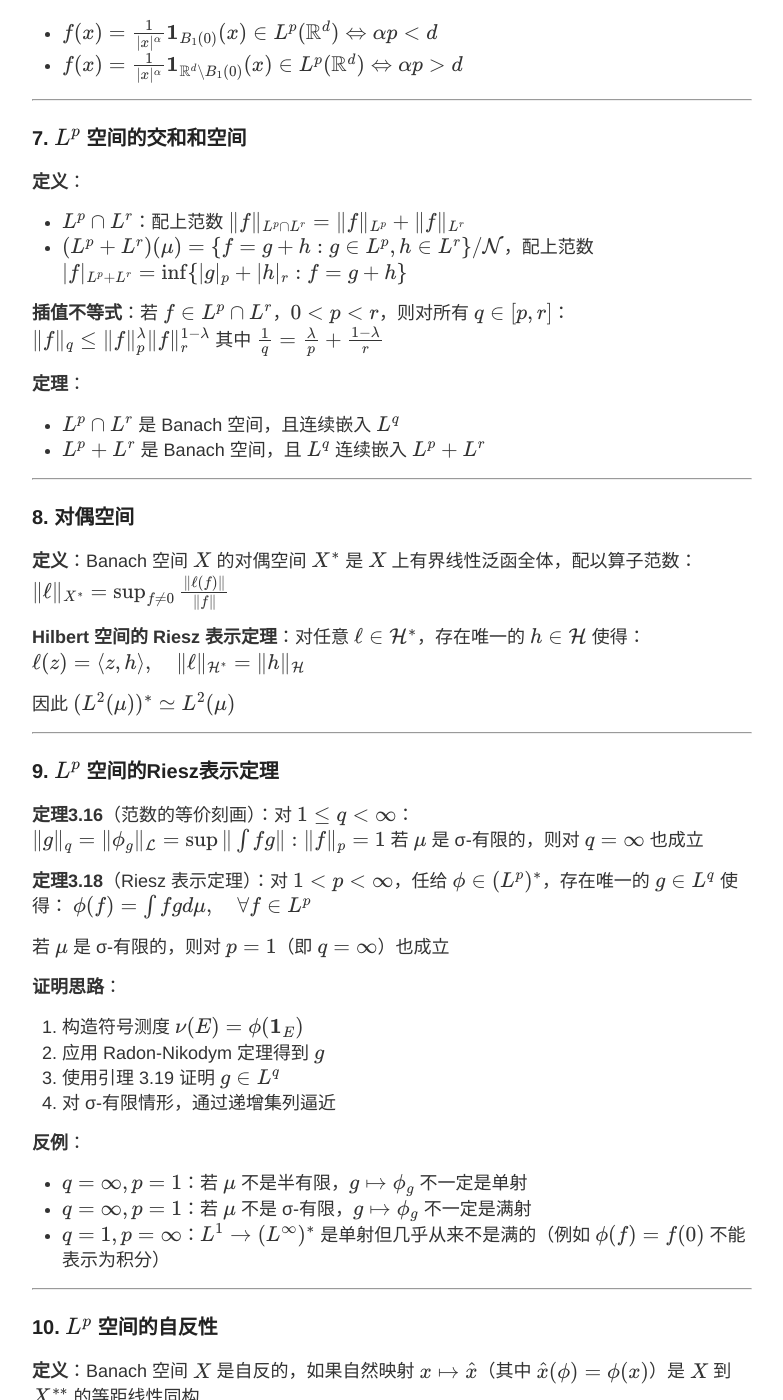
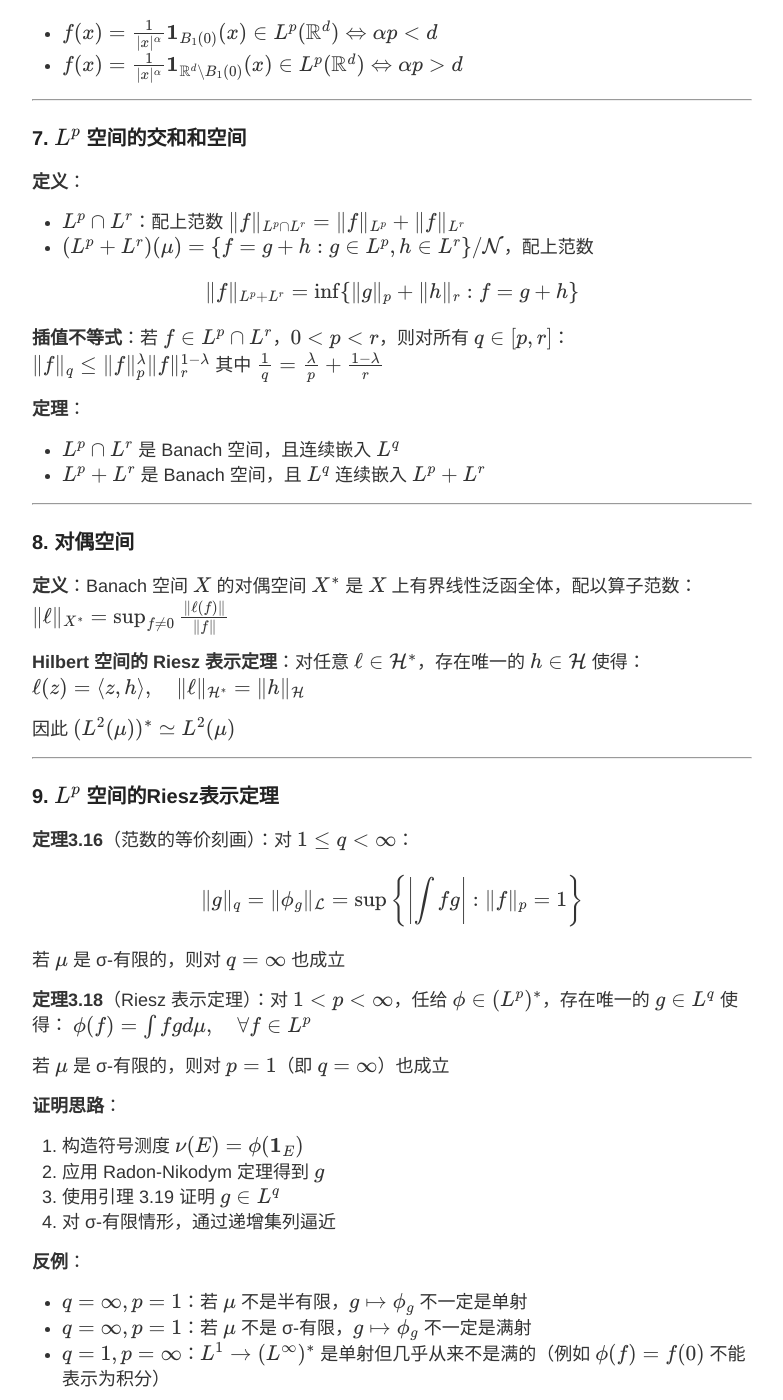
Before and after one commit to DavidSunCrazyy/DavidSunCrazyy.github.io, a Jekyll site: the page built from _posts/2026-01-08-05-Lp空间理论.md, in a window 1280 px wide and 1400 px high, scrolled down 2192 px. Shown: the whole window, without its empty margins (248-1031 px from the left). Built offline with Jekyll 4.4.1, drawn with Linux system fonts in a browser that asks for light colours; some web fonts are replaced; some of the changed text lies outside the part shown.

Commit message:
minor modification

```diff
--- a/_posts/2026-01-08-05-Lp空间理论.md
+++ b/_posts/2026-01-08-05-Lp空间理论.md
@@ -105,7 +105,9 @@ $$\|\\{a_k\\}\|_{\ell^r} \leq \|\\{a_k\\}\|_{\ell^p}^{p/r} \|\\{a_k\\}\|_{\ell^\
 
 **定义**：
 - $L^p \cap L^r$：配上范数 $$\|f\|_{L^p \cap L^r} = \|f\|_{L^p} + \|f\|_{L^r}$$
-- $(L^p + L^r)(\mu) = \\{f = g + h: g \in L^p, h \in L^r\\}/\mathcal{N}$，配上范数 $\|f\|_{L^p + L^r} = \inf\\{\|g\|_p + \|h\|_r: f = g + h\\}$
+- $(L^p + L^r)(\mu) = \\{f = g + h: g \in L^p, h \in L^r\\}/\mathcal{N}$，配上范数
+
+$$\|f\|_{L^p + L^r} = \inf \{\|g\|_p + \|h\|_r: f = g + h \}$$
 
 **插值不等式**：若 $f \in L^p \cap L^r$，$0 < p < r$，则对所有 $q \in [p, r]$：
 $$\|f\|_q \leq \|f\|_p^\lambda \|f\|_r^{1-\lambda}$$
@@ -132,7 +134,9 @@ $$\ell(z) = \langle z, h \rangle, \quad \|\ell\|_{\mathcal{H}^*} = \|h\|_{\mathc
 ### 9. $L^p$ 空间的Riesz表示定理
 
 **定理3.16**（范数的等价刻画）：对 $1 \leq q < \infty$：
-$$\|g\|_q = \|\phi_g\|_{\mathcal{L}} = \sup\\{\|\int fg\|: \|f\|_p = 1\\}$$
+
+$$\|g\|_q = \|\phi_g\|_{\mathcal{L}} = \sup \left\{\left| \int fg \right|: \|f\|_p = 1 \right\}$$
+
 若 $\mu$ 是 σ-有限的，则对 $q = \infty$ 也成立
 
 **定理3.18**（Riesz 表示定理）：对 $1 < p < \infty$，任给 $\phi \in (L^p)^*$，存在唯一的 $g \in L^q$ 使得：
@@ -194,7 +198,7 @@ $$\|T\|_{L^{p_t} \to L^{q_t}} \leq M_0^{1-t}M_1^t$$
 **证明思路**：利用三线引理（复分析中的极大模原理）
 
 **应用**：
-- 证明 Young 不等式（卷积）：$\|f * g\|_r \leq \|f\|_p \|g\|_q$，其中 $\frac{1}{p} + \frac{1}{q} = 1 + \frac{1}{r}$
+- 证明 Young 不等式（卷积）：$$\|f * g\|_r \leq \|f\|_p \|g\|_q$$，其中 $\frac{1}{p} + \frac{1}{q} = 1 + \frac{1}{r}$
 - 证明积分算子的有界性
 
 ---
```
Also changed, not shown: _posts/2026-01-08-03-收敛模式.md (+1 -1 lines), _posts/2026-01-08-04-函数空间.md (+1 -1 lines), _posts/2026-01-08-08-拓扑空间测度.md (+3 -1 lines).
